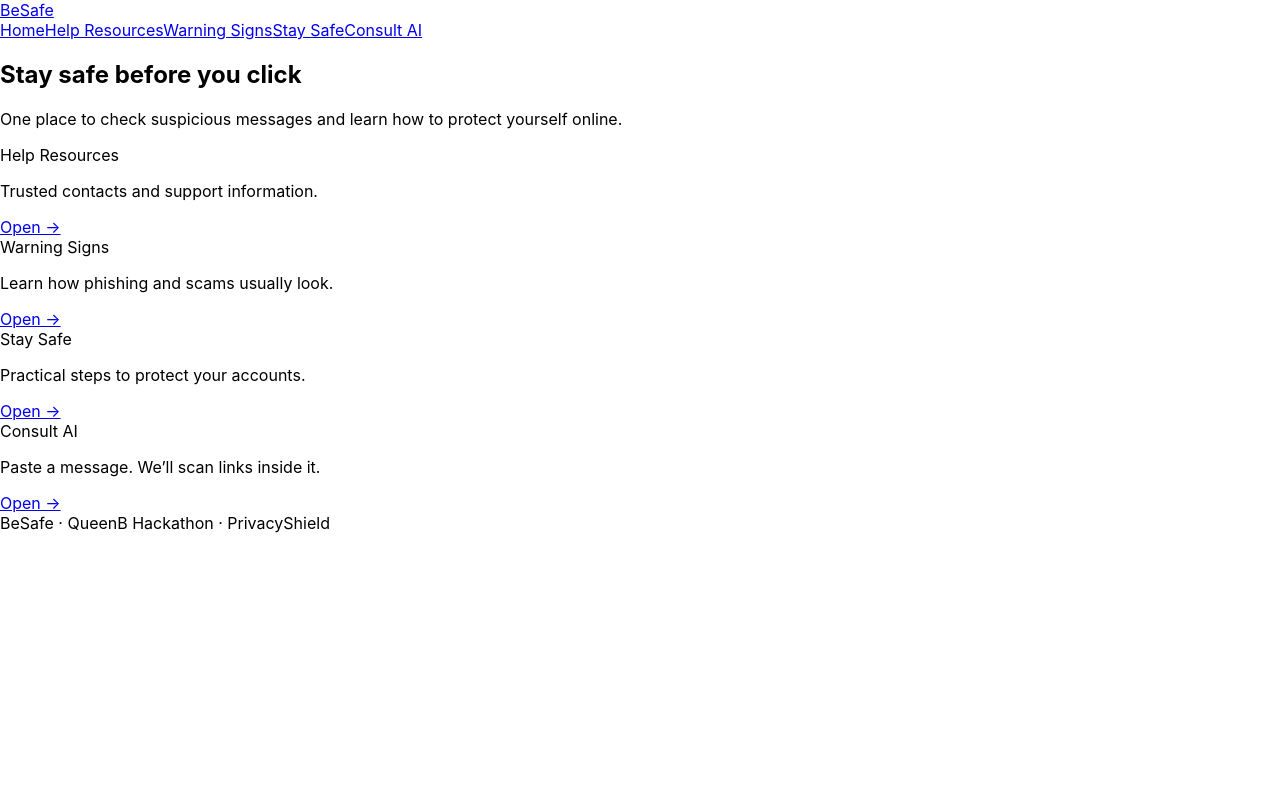
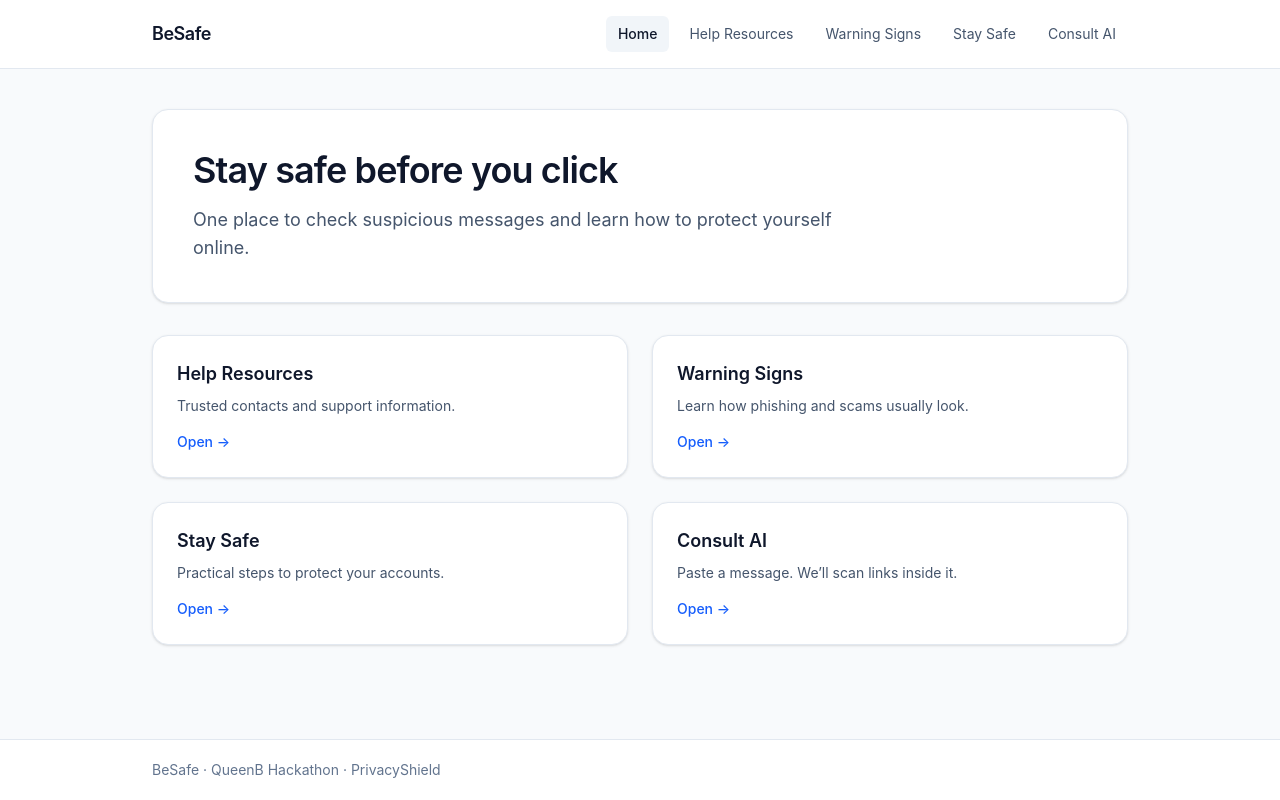
Before and after one commit to lina-dh/PrivacyShield, a React (Vite) app in the folder client/: page / in a window 1280 px wide. Built offline with nearby package versions, Linux system fonts and the light colour scheme; no server answers.

Commit message:
ui layout finished. left to do small changes in apearnce

```diff
--- a/client/package.json
+++ b/client/package.json
@@ -19,6 +19,7 @@
   },
   "devDependencies": {
     "@eslint/js": "^9.39.1",
+    "@tailwindcss/postcss": "^4.1.18",
     "@vitejs/plugin-react": "^5.1.1",
     "autoprefixer": "^10.4.23",
     "brace-expansion": "^1.1.12",
--- /dev/null
+++ b/client/postcss.config.js
@@ -0,0 +1,6 @@
+export default {
+  plugins: {
+    "@tailwindcss/postcss": {},
+    autoprefixer: {},
+  },
+};
--- a/client/src/styles/global.css
+++ b/client/src/styles/global.css
@@ -1,10 +1,15 @@
+@import "tailwindcss";
+
 body {
   margin: 0;
-    font-family: -apple-system, BlinkMacSystemFont, 'Segoe UI', 'Roboto', 'Oxygen', 'Ubuntu', 'Cantarell', 'Fira Sans', 'Droid Sans', 'Helvetica Neue', sans-serif;
+  font-family: -apple-system, BlinkMacSystemFont, "Segoe UI", "Roboto", "Oxygen",
+    "Ubuntu", "Cantarell", "Fira Sans", "Droid Sans", "Helvetica Neue",
+    sans-serif;
   -webkit-font-smoothing: antialiased;
   -moz-osx-font-smoothing: grayscale;
 }
 
 code {
-    font-family: source-code-pro, Menlo, Monaco, Consolas, 'Courier New', monospace;
+  font-family: source-code-pro, Menlo, Monaco, Consolas, "Courier New",
+    monospace;
 }
--- /dev/null
+++ b/client/tailwind.config.js
@@ -0,0 +1,5 @@
+export default {
+  content: ["./index.html", "./src/**/*.{js,jsx,ts,tsx}"],
+  theme: { extend: {} },
+  plugins: [],
+};
```
Also changed, not shown: 1 other file (tests, documents, lock files or other folders). Lines whose indentation alone changed are shown as unchanged.
